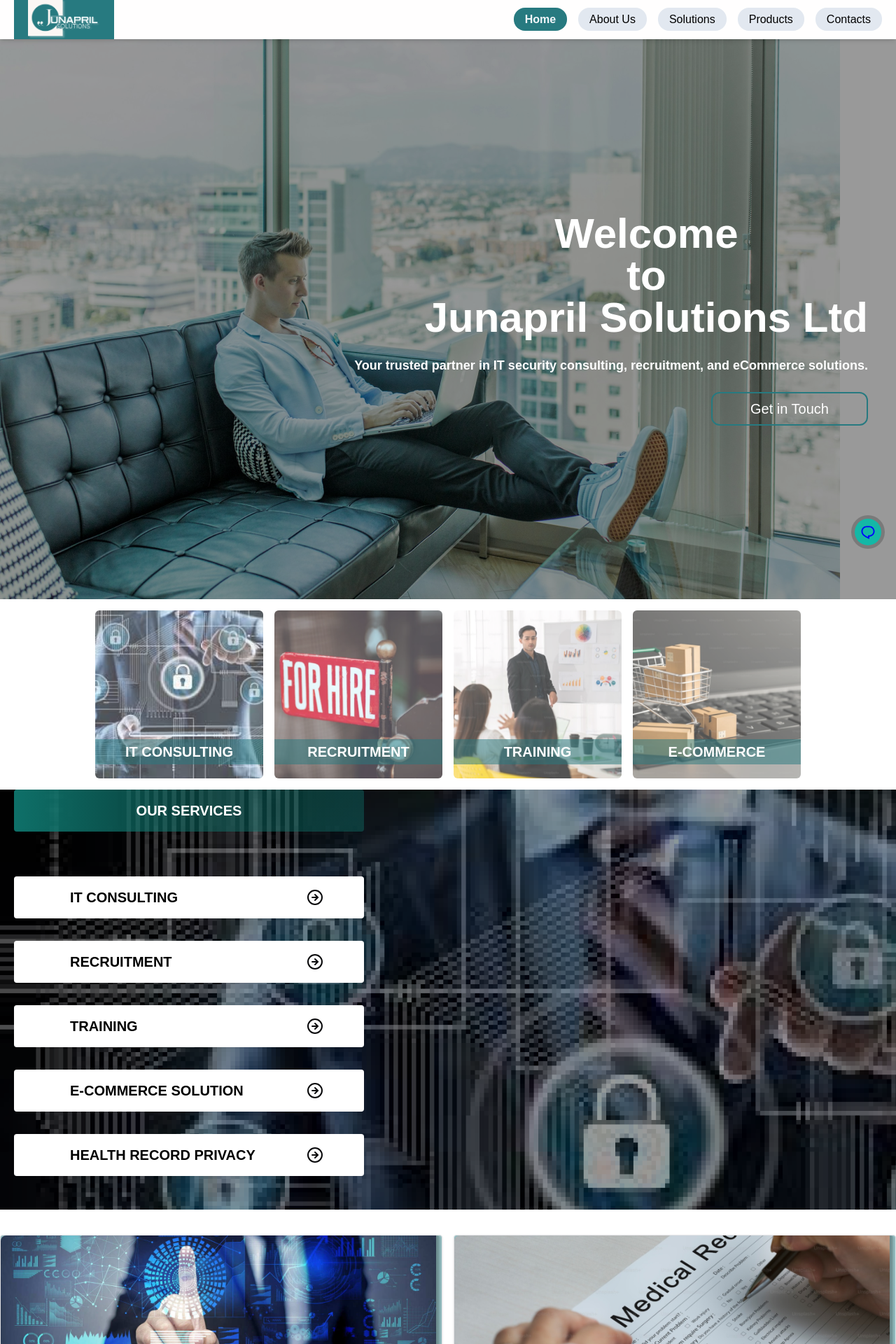
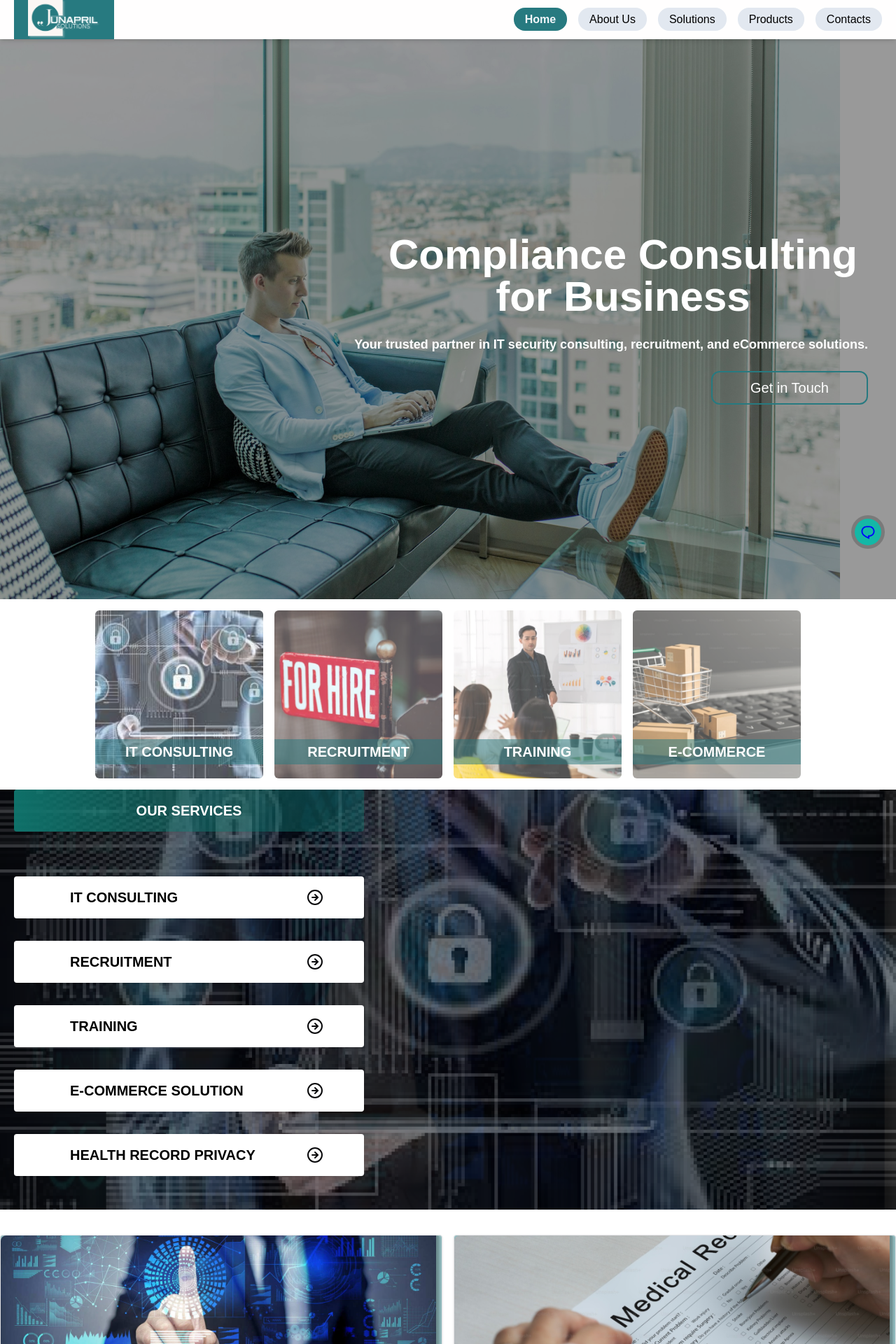
Before and after one commit to PraktyDev/junapril, a Next.js app: page / in a window 1280 px wide. Shown: the top 1920 px of the page at 70% size. Built offline with nearby package versions, Linux system fonts and the light colour scheme.

Commit message:
added text carousel for home page

```diff
--- a/src/app/globals.css
+++ b/src/app/globals.css
@@ -1,6 +1,38 @@
 @tailwind base;
 @tailwind components;
 @tailwind utilities;
+
+
+@keyframes home2BgSlide {
+  0%, 20% {
+    background-image: url('/images/homehero2.png');
+    opacity: 1;
+  }
+  24%, 41% {
+    background-image: url('/images/card1.png');
+    opacity: 1;
+  }
+  45%, 61% {
+    background-image: url('/images/hprc.png');
+    opacity: 1;
+  }
+  65%, 80% {
+    background-image: url('/images/cc.png');
+    opacity: 1;
+  }
+  87%, 100% {
+    background-image: url('/images/rct.png');
+    opacity: 1;
+  }
+}
+
+.animate-home2BgSlide {
+  animation: home2BgSlide 30s infinite;
+  background-size: cover;
+  background-position: center;
+  transition: opacity 0.5s ease-in-out;
+}
+
 
 body {
   font-family: Arial, Helvetica, sans-serif;
--- a/src/app/page.js
+++ b/src/app/page.js
@@ -1,15 +1,44 @@
+"use client"
 import ImageCard from "@/components/ImageCard"
 import ServiceCard from "@/components/ServiceCard"
 import ServiceLinks from "@/components/ServiceLinks"
 import Link from "next/link"
+import { useEffect, useState } from "react"
 
 const page = () => {
+    const texts = [
+      "Welcome to Junapril Solutions Ltd",
+      "Compliance Consulting for Business",
+      "Health Privacy Record",
+    ];
+
+    const [currentTextIndex, setCurrentTextIndex] = useState(0)
+    const [fade, setFade] = useState(true)
+
+    useEffect(() => {
+      const interval = setInterval(() => {
+        setFade(false)
+        setTimeout(() => {
+          setCurrentTextIndex((prev) => (prev + 1) % texts.length)
+          setFade(true)
+        }, 300)
+      }, 5000)
+
+      return () => clearInterval(interval)
+    }, [texts.length]);
+
   return (
     <section className='flex flex-col justify-center gap-4 w-full'>
       <div className="relative flex items-center justify-center laptop:justify-end w-full h-[800px] bg-[url('/images/homehero.png')] bg-no-repeat">
           <div className='bg-black opacity-40 w-full h-[800px] absolute top-0'></div>
           <div className='z-10 flex flex-col justify-center laptop:items-end laptop:pr-10 items-center gap-14 '>
-            <h1 className='text-4xl tablet:text-5xl laptop:text-6xl text-white text-center font-bold'>Welcome <br />to <br />Junapril Solutions Ltd</h1>
+            <h1
+              className={`text-4xl tablet:text-5xl laptop:text-6xl w-full laptop:w-[700px] text-white text-center font-bold transition-opacity duration-500 ${
+                fade ? "opacity-100" : "opacity-0"
+              }`}
+            >
+              {texts[currentTextIndex]}
+            </h1>
             <p className='laptop:-mt-8 mx-4 tablet:mx-0 text-md laptop:text-lg text-center font-semibold text-white'>Your trusted partner in IT security consulting, recruitment, and eCommerce solutions.</p>
             <Link href={'/contact'} className='w-40 laptop:w-56 laptop:-mt-8 text-nowrap text-center bg-none hover:bg-[#277A80] text-white text-md tablet:text-lg laptop:text-xl border-2 px-2 laptop:px-10 py-1.5 laptop:py-2 border-[#277A80] rounded-xl'>Get in Touch</Link>
           </div>
@@ -22,8 +51,8 @@
         <ImageCard src='/images/ecom.png' text='E-COMMERCE' alt='ecommerce' />
       </div>
 
-      <div className="w-full relative flex flex-col items-center laptop:items-start h-[600px] bg-[url('/images/homehero2.png')] bg-no-repeat">
-        <div className='bg-black opacity-40 w-full h-[600px] absolute top-0'></div>
+      <div className="w-full relative flex flex-col items-center laptop:items-start h-[600px] bg-no-repeat animate-home2BgSlide">
+        <div className='bg-black opacity-50 w-full h-[600px] absolute top-0'></div>
         <div className='z-10 w-full laptop:w-[500px] mb-16 flex items-center justify-center shadow-sm rounded-sm laptop:ml-5 bg-gradient-to-r from-teal-700/95 via-teal-700/50 to-teal-700/40'>
           <p className='text-white text-center text-lg laptop:text-xl font-bold py-4'>OUR SERVICES</p>
         </div>
```
